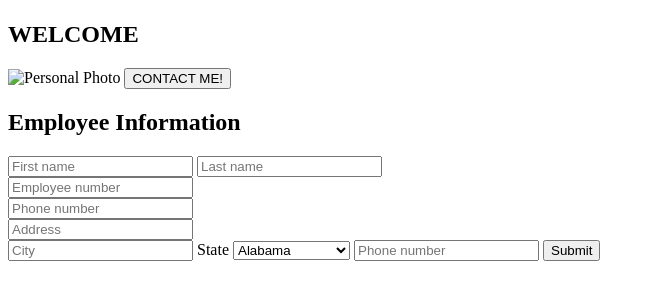
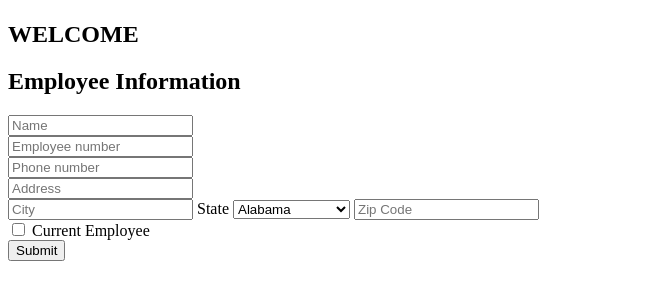
Before and after one commit to nicolesell/FrontEndDevQuiz, a plain HTML site: page index.html in a window 1280 px wide. Shown: the part 311-610 px from the top of the page, without its empty margins (0-655 px from the left). Drawn offline with Linux system fonts and the light colour scheme.

Commit message:
Finished HTML code

```diff
--- a/index.html
+++ b/index.html
@@ -10,24 +10,24 @@
 </head>
 <body>
 
+      <!--Section for welcome image-->
+
     <section class="form" id = "form">
         <div class="container">
             <img src="work.jpg" alt="Employees on computer">
             <h1>WELCOME</h1>
         </div>
     </section>
-    <div>
-        <img src="unnamed.jpg" alt="Personal Photo">
-        <button id="contact-button">CONTACT ME!</button>
-    </div>
 
+      <!-- Section for form:
+         includes name, number, phone, address, city, state(combo box), zip,
+          and current employee checkbox
+        -->
     <section class="form" id = "form">
         <div class="container">
             <h1>Employee Information</h1>
             <form method="post" action="http://test">
-                <input type="text" name="fname" placeholder="First name" required>
-
-                <input type="text" name="lname" placeholder="Last name" required> <br>
+                <input type="text" name="name" placeholder="Name" required> <br>
 
                 <input type="text" name="emID" placeholder="Employee number" required> <br>
 
@@ -91,8 +91,11 @@
                     <option value="Wyoming">Wyoming</option>
                 </select>
 
-                <input type="text" name="phone" placeholder="Phone number" required>
+                <input type="text" name="zip" placeholder="Zip Code" required> <br>
 
+                <input type="checkbox" id = "currentEmployee" name="currentEmployee" value="Current employee">
+
+                <label for="currentEmployee">Current Employee</label> <br>
 
                 <input type="submit" value="Submit" />
             </form>
```
Lines whose indentation alone changed are shown as unchanged.
